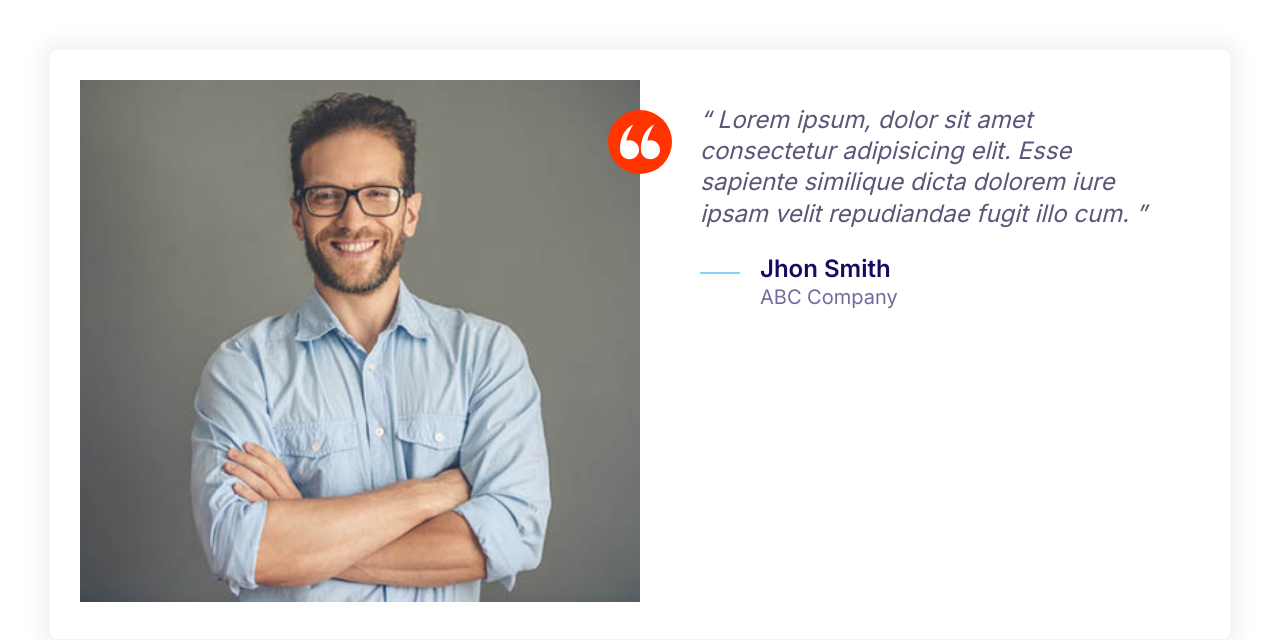
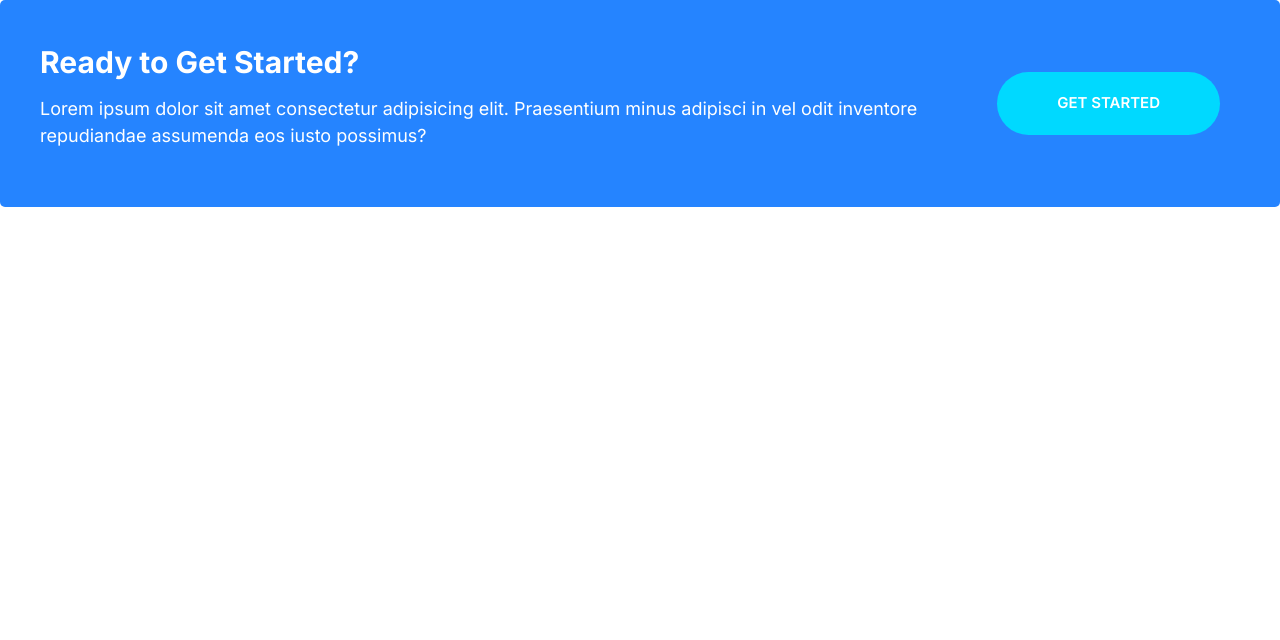
Before and after one commit to Karim8506/moshify, a plain HTML site: page index.html in a window 1280 px wide. Drawn offline with Linux system fonts and the light colour scheme.

Commit message:
Build callout component

```diff
--- a/css/styles.css
+++ b/css/styles.css
@@ -254,6 +254,11 @@ a {
   color: #fff;
 }
 
+.btn--stretched {
+  padding-left: 6rem;
+  padding-right: 6rem;
+}
+
 @media screen and (min-width: 500px) {
   .btn {
     font-size: 1.5rem;
@@ -497,3 +502,44 @@ a {
     margin-left: 6rem;
   }
 }
+
+/* Callouts */
+.callout {
+  padding: 4rem;
+  border-radius: 5px;
+}
+
+.callout--primary {
+  background: var(--color-primary);
+  color: #fff;
+}
+
+.callout__heading {
+  color: #fff;
+  margin-top: 0;
+  font-size: 3rem;
+}
+
+.callout .btn {
+  justify-self: center;
+  align-self: center;
+}
+
+.callout__content {
+  text-align: center;
+}
+
+@media screen and (min-width: 768px) {
+  .callout .grid--1x2 {
+    grid-template-columns: 1fr auto;
+  }
+
+  .callout__content {
+    text-align: left;
+  }
+
+  .callout .btn {
+    justify-self: start;
+    margin: 0 2rem;
+  }
+}
--- a/index.html
+++ b/index.html
@@ -13,37 +13,18 @@
     <link rel="stylesheet" href="css/normalize.css" />
     <link rel="stylesheet" href="css/styles.css" />
   </head>
-  <body style="padding: 5rem">
-    <div class="card testimonial">
+  <body>
+    <div class="callout callout--primary">
       <div class="grid grid--1x2">
-        <div class="testimonial__image">
-          <img src="images/testimonial.jpg" alt="A happy, smiling customer" />
-          <span class="icon-container icon-container--accent">
-            <svg class="icon icon--white icon--small">
-              <use xlink:href="images/sprite.svg#quotes"></use>
-            </svg>
-          </span>
+        <div class="callout__content">
+          <h2 class="callout__heading">Ready to Get Started?</h2>
+          <p>
+            Lorem ipsum dolor sit amet consectetur adipisicing elit. Praesentium
+            minus adipisci in vel odit inventore repudiandae assumenda eos iusto
+            possimus?
+          </p>
         </div>
-        <blockquote class="quote">
-          <p class="quote__text">
-            Lorem ipsum, dolor sit amet consectetur adipisicing elit. Esse
-            sapiente similique dicta dolorem iure ipsam velit repudiandae fugit
-            illo cum.
-          </p>
-          <footer>
-            <div class="media">
-              <div class="media__image">
-                <svg class="icon icon--primary quote__line">
-                  <use xlink:href="images/sprite.svg#line"></use>
-                </svg>
-              </div>
-              <div class="media__body">
-                <h3 class="media__title quote__author">Jhon Smith</h3>
-                <p class="quote_organization">ABC Company</p>
-              </div>
-            </div>
-          </footer>
-        </blockquote>
+        <a href="#" class="btn btn--secondary btn--stretched">Get Started</a>
       </div>
     </div>
   </body>
```
Also changed, not shown: css/components/callout.html (added, +13 -0 lines).
